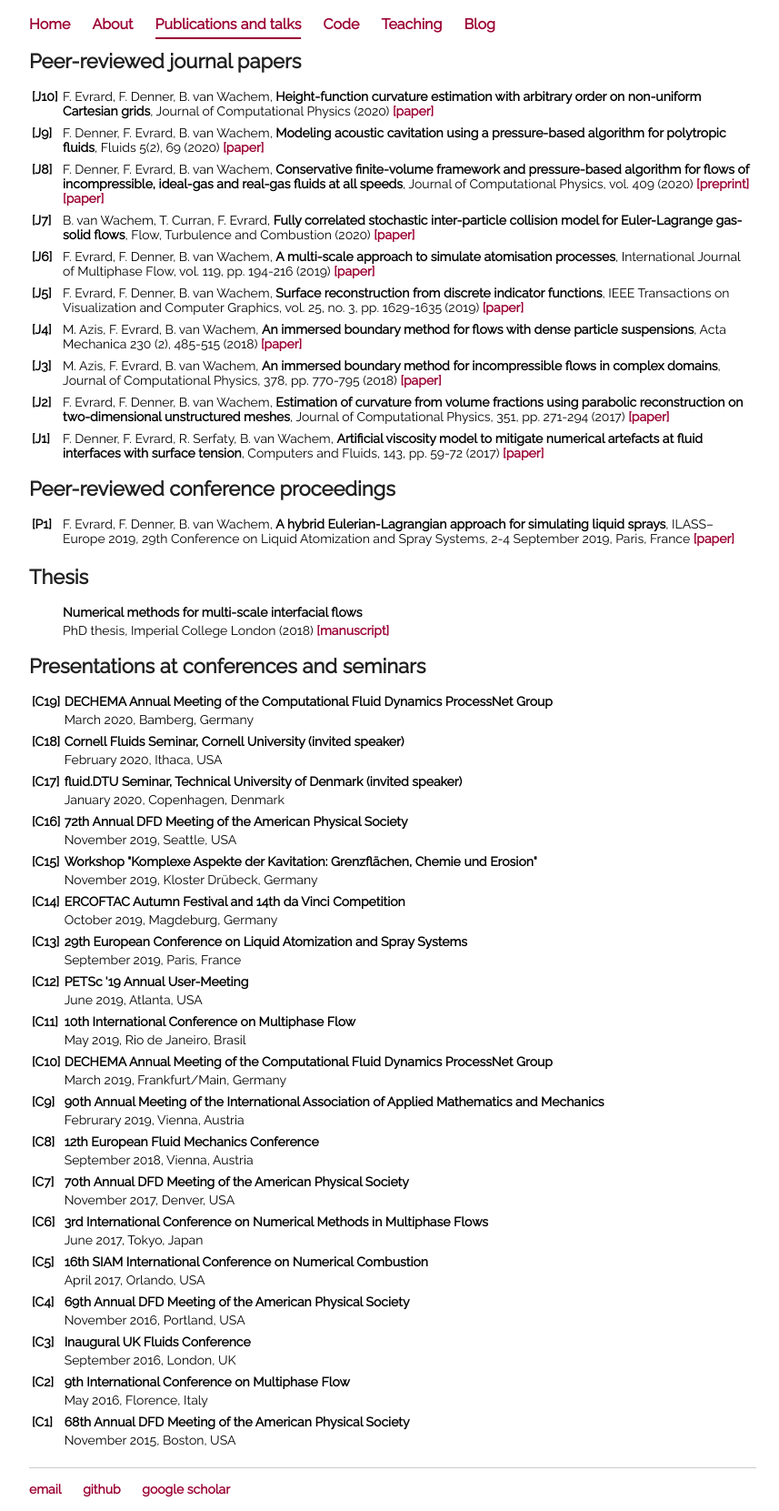
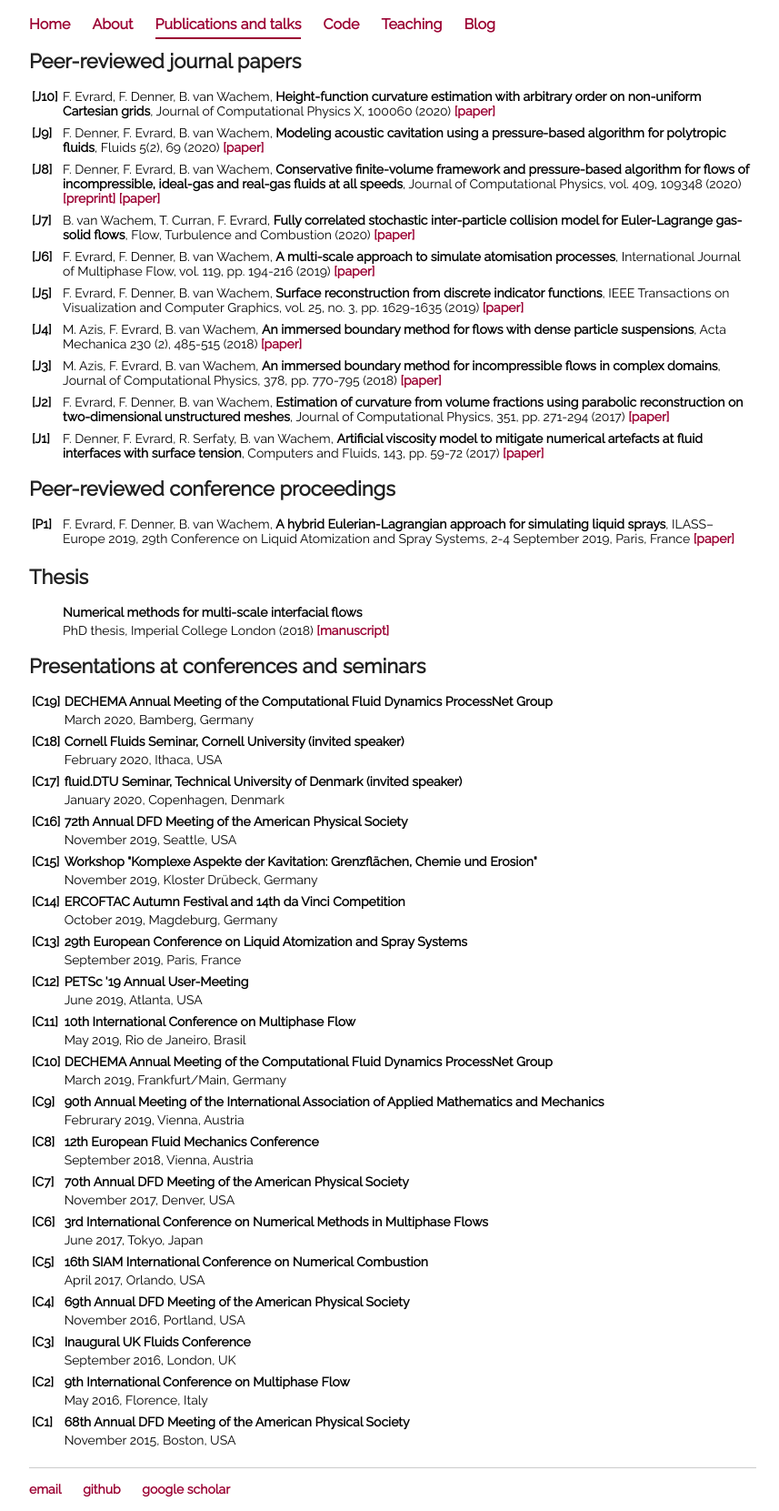
Before and after one commit to fabienevrard/fabienevrard.github.io, a Jekyll site: the page built from publications/index.html, in a window 1280 px wide. Shown: the whole page at 91% size, without its empty margins (208-1065 px from the left). Built offline with Jekyll 4.4.1, drawn with Linux system fonts in a browser that asks for light colours.

Commit message:
Update index.html

```diff
--- a/publications/index.html
+++ b/publications/index.html
@@ -10,7 +10,7 @@ title: Publications and talks
 		 <col width=95%>
 		 <tr>
 			 <td><b>[J10]</b></td>
-			 <td>F. Evrard, F. Denner, B. van Wachem, <b>Height-function curvature estimation with arbitrary order on non-uniform Cartesian grids</b>, Journal of Computational Physics (2020) <b><a href="https://doi.org/10.1016/j.jcpx.2020.100060">[paper]</a></b></td>
+			 <td>F. Evrard, F. Denner, B. van Wachem, <b>Height-function curvature estimation with arbitrary order on non-uniform Cartesian grids</b>, Journal of Computational Physics X, 100060 (2020) <b><a href="https://doi.org/10.1016/j.jcpx.2020.100060">[paper]</a></b></td>
 		 </tr>
 		 <tr><td></td><td></td></tr>
 		 <tr>
@@ -20,7 +20,7 @@ title: Publications and talks
 		 <tr><td></td><td></td></tr>
 		 <tr>
 			 <td><b>[J8]</b></td>
-			 <td>F. Denner, F. Evrard, B. van Wachem, <b>Conservative finite-volume framework and pressure-based algorithm for flows of incompressible, ideal-gas and real-gas fluids at all speeds</b>, Journal of Computational Physics, vol. 409 (2020) <b><a href="https://arxiv.org/abs/2002.10482">[preprint]</a></b> <b><a href="https://doi.org/10.1016/j.jcp.2020.109348">[paper]</a></b></td>
+			 <td>F. Denner, F. Evrard, B. van Wachem, <b>Conservative finite-volume framework and pressure-based algorithm for flows of incompressible, ideal-gas and real-gas fluids at all speeds</b>, Journal of Computational Physics, vol. 409, 109348 (2020) <b><a href="https://arxiv.org/abs/2002.10482">[preprint]</a></b> <b><a href="https://doi.org/10.1016/j.jcp.2020.109348">[paper]</a></b></td>
 		 </tr>
 		 <tr><td></td><td></td></tr>
 		 <tr>
```
